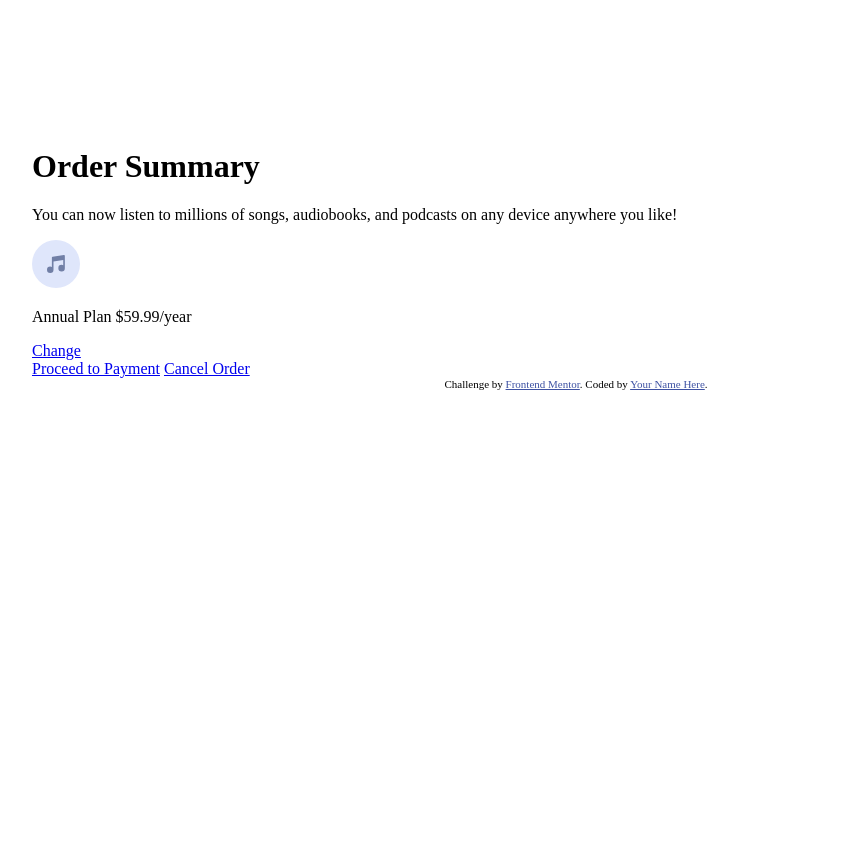
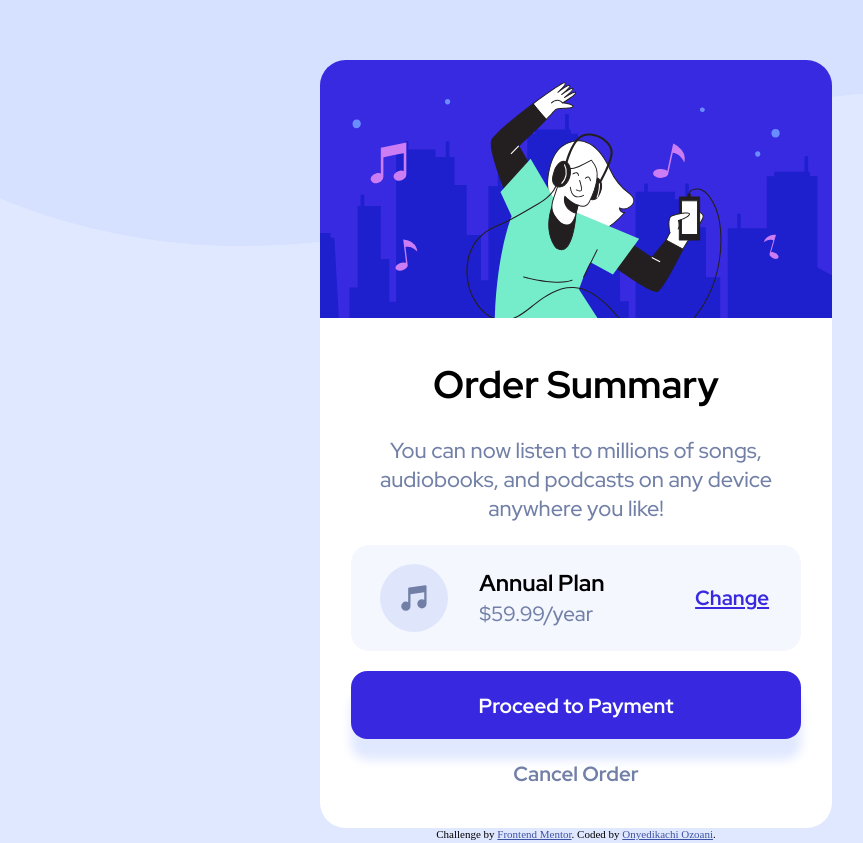
Before and after one commit to OnyedikachiOzoani/order-summary-component, a plain HTML site: page index.html in a window 1280 px wide. Shown: the part 142-985 px from the top of the page, without its empty margins (64-927 px from the left). Before the commit the page ends 800 px from the top, so only its background shows below. Drawn offline with Linux system fonts and the light colour scheme.

Commit message:
Finished the project

```diff
--- a/index.html
+++ b/index.html
@@ -5,8 +5,6 @@
 	<head>
 		<meta charset="UTF-8" />
 		<meta name="viewport" content="width=device-width, initial-scale=1.0" />
-		<!-- displays site properly based on user's device -->
-
 		<link
 			rel="icon"
 			type="image/png"
@@ -18,34 +16,44 @@
 
 	<body>
 		<main class="main-container">
-			<div role="presentation" class="success-image"></div>
+			<div class="main-content">
 				<h1>Order Summary</h1>
 				<p
 					>You can now listen to millions of songs, audiobooks, and
 					podcasts on any device anywhere you like!</p
 				>
 				<div class="subscription-details">
+					<p class="subscription-duration">
+						<strong>Annual Plan</strong>
+						<span>$59.99/year</span>
+					</p>
+					<a href="#">Change</a>
 					<img
 						src="/images/icon-music.svg"
 						alt="music icon"
 						class="music-icon" />
-				<p class="subscription-duration">
-					<span>Annual Plan</span>
-					<span>$59.99/year</span>
-				</p>
-				<a href="#">Change</a>
 				</div>
 				<a href="#" class="payment">Proceed to Payment</a>
 				<a href="#" class="terminate-order">Cancel Order</a>
+			</div>
+			<div role="presentation" class="success-image-container">
+				<img
+					src="images/illustration-hero.svg"
+					alt="image of a person enjoying music"
+					class="success-image" />
+			</div>
 		</main>
 
-		<div class="attribution">
+		<footer class="attribution">
 			Challenge by
 			<a
 				href="https://www.frontendmentor.io?ref=challenge"
-				target="_blank"
+				target="frontend-mentor"
 				>Frontend Mentor</a
-			>. Coded by <a href="#">Your Name Here</a>.
-		</div>
+			>. Coded by
+			<a href="https://github.com/OnyedikachiOzoani" target="github"
+				>Onyedikachi Ozoani</a
+			>.
+		</footer>
 	</body>
 </html>
--- a/style.css
+++ b/style.css
@@ -1,4 +1,6 @@
 /** @format */
+
+@import url("https://fonts.googleapis.com/css2?family=Red+Hat+Display:wght@500;700;900&display=swap");
 
 html,
 body {
@@ -8,14 +10,160 @@ body {
 
 body {
 	margin: 0;
+	padding: 2em 0;
 	display: flex;
 	flex-direction: column;
 	justify-content: center;
 	align-items: center;
+	background-color: hsl(225, 100%, 94%);
+	background-image: url(images/pattern-background-mobile.svg);
+	background-size: contain;
+	background-repeat: no-repeat;
+	background-position: 0 center;
 }
 
 .main-container {
-	width: 85%;
+	width: 75%;
+	display: flex;
+	flex-direction: column-reverse;
+	font-family: "Red Hat Display", sans-serif;
+	font-size: 4vw;
+}
+
+.main-container,
+.subscription-details {
+	border-radius: 1em;
+}
+
+.main-content {
+	background-color: white;
+	border-radius: 0 0 1em 1em;
+	padding: 8% 6%;
+}
+
+.main-content > :first-child {
+	margin-top: 0;
+	text-align: center;
+	font-size: 1.5em;
+}
+
+.main-content > p {
+	text-align: center;
+	padding: 0 1em;
+	font-size: 0.85em;
+	font-weight: 500;
+	color: hsl(224, 23%, 55%);
+}
+
+.main-content > a {
+	display: block;
+	text-align: center;
+	text-decoration: none;
+	font-weight: 700;
+}
+
+.subscription-details {
+	border-radius: 0.7em;
+	display: flex;
+	justify-content: space-around;
+	align-items: center;
+	background-color: hsl(225, 100%, 98%);
+}
+
+.subscription-details a {
+	display: inline-block;
+	margin-right: 0.8em;
+	color: hsl(245, 75%, 52%);
+	font-weight: 700;
+	font-size: 0.8em;
+}
+
+.subscription-details a:hover,
+.subscription-details a:focus {
+	text-decoration: none;
+	color: hsla(245, 75%, 52%, 0.7);
+}
+
+.subscription-duration {
+	width: 6em;
+	font-size: 0.9em;
+	margin-right: 2em;
+}
+
+.subscription-duration span {
+	color: hsl(224, 23%, 55%);
+	font-size: 0.9em;
+}
+
+.music-icon {
+	display: inline-block;
+	margin-left: 3%;
+	margin-right: 3%;
+	order: -1;
+	width: 15%;
+}
+
+.payment {
+	margin: 1em 0;
+	padding: 1em 0;
+	border-radius: 0.8em;
+	color: white;
+	background-color: hsl(245, 75%, 52%);
+	box-shadow: 0 1em 0.5em hsl(225, 100%, 94%);
+}
+
+.payment:hover,
+.payment:focus {
+	background-color: hsla(245, 75%, 52%, 0.7);
+}
+
+.terminate-order {
+	color: hsl(224, 23%, 55%);
+}
+
+.terminate-order:hover,
+.terminate-order:focus {
+	color: black;
+}
+
+.payment,
+.terminate-order {
+	font-size: 0.8em;
+}
+
+.success-image-container {
+}
+
+.success-image-container,
+.success-image {
+	border-radius: 1em 1em 0 0;
+}
+
+.success-image {
+	width: 100%;
+	height: 100%;
+	object-fit: cover;
+	/* border-radius: 2em 2em 0 0; */
+}
+
+/* For desktop design */
+
+@media screen and (min-width: 400px) {
+	body {
+		padding: 15% 0;
+		background-image: url(images/pattern-background-desktop.svg);
+		background-position: 0 0;
+		background-size: contain;
+	}
+
+	.main-container {
+		width: 40%;
+		font-size: 2vw;
+	}
+
+	.music-icon {
+		margin-right: 0;
+	}
 }
 
 .attribution {
```
Lines whose indentation alone changed are shown as unchanged.
